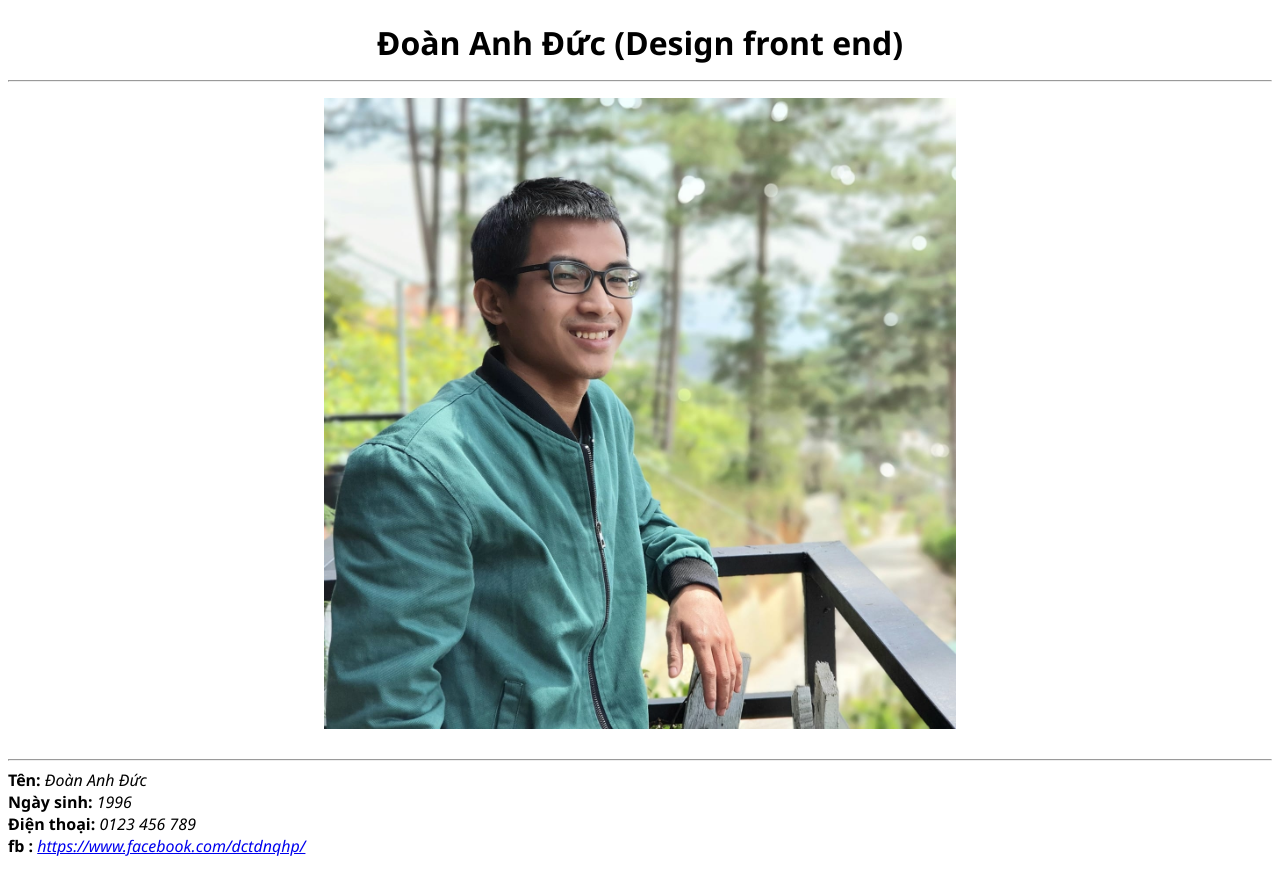
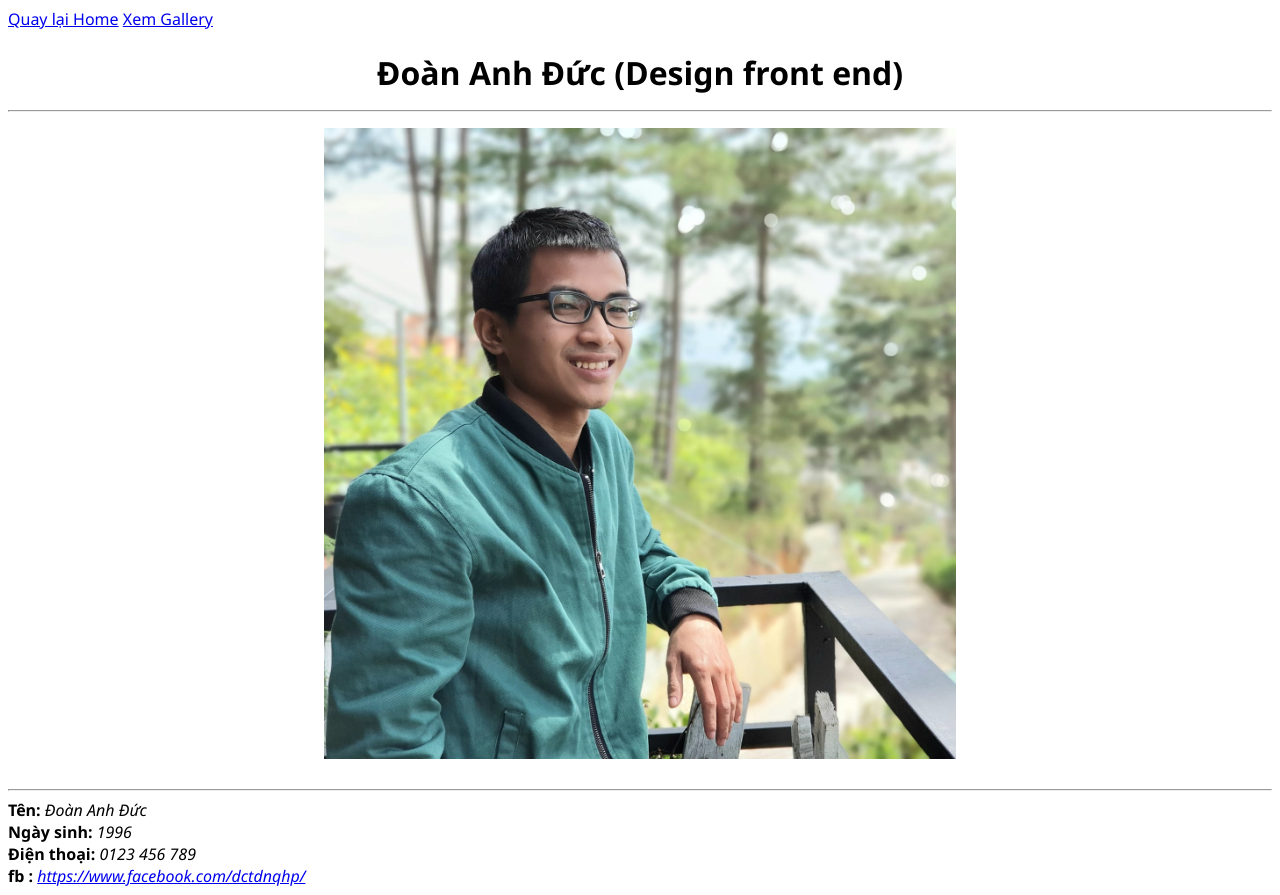
Before and after one commit to ducda26/ducda26.github.io, a plain HTML site: page index.html in a window 1280 px wide. Before the commit the page ends 865 px from the top, so only its background shows below. Drawn offline with Linux system fonts and the light colour scheme.

Commit message:
them gallery

```diff
--- a/index.html
+++ b/index.html
@@ -6,6 +6,9 @@
 	<link rel="stylesheet" href="1.css">
 </head>
 <body>
+	<a href="index.html">Quay lại Home</a>
+	<a href="gallery.html">Xem Gallery</a>
+
 	<h1> Đoàn Anh Đức (Design front end)
 		<hr>
 	<img src="Avatar/5.jpg" alt=""></h1>
@@ -31,8 +34,15 @@
 <!-- Bước 1: Vào thư mục, ấn chuột phải chọn "git bash here"
 Bước 2: gõ lệnh git init
 Bước 3: add. (dấu . chính là add tất cả các file)
-Bước 4: git remote add origin https://github.com/ducda26/ducda26.gihub.io.git
+Bước 4: git remote add origin https://github.com/ducda26/ducda26.github.io.git
 Bước 5: git status
 Bước 6: gõ lệnh git commit -m "ki ten"
 Bước 7: git push origin master (Sao chép tất cả thay đổi lên web)
 Xong, có thể thay đổi -->
+
+<!-- Cách lấy file từ github về -->
+<!--
+Bước 1: Ấn chuột phải vào thư mục lưu trữ
+Bước 2: Gõ lệnh git init
+Bước 3: Gõ lệnh git remote add origin https://github.com/ducda26/ducda26.github.io.git
+Bước 4: git pull origin master (Lưu trữ tất cả về) -->
```
Also changed, not shown: gallery.html (added).
